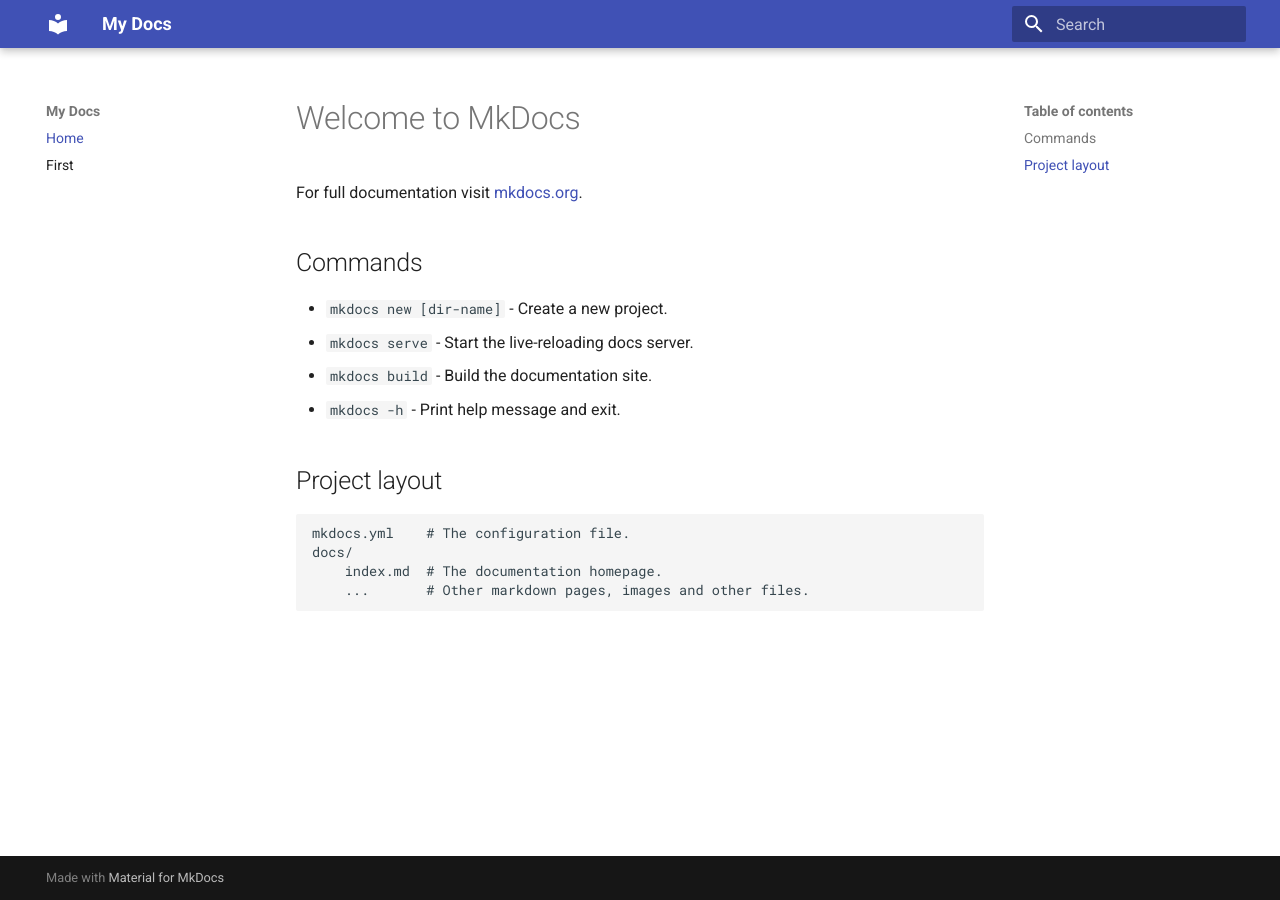
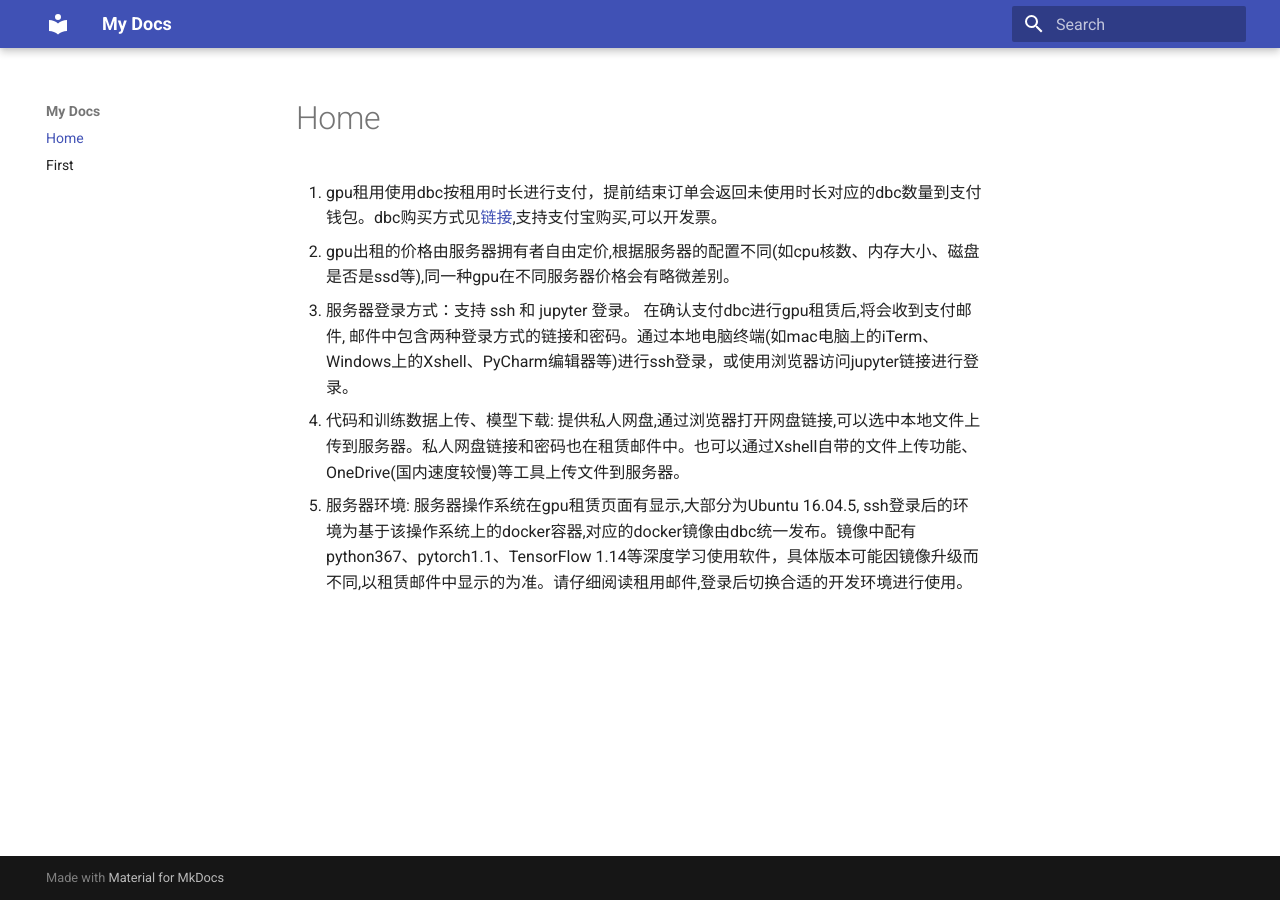
Before and after one commit to TopGPU/wikidoc, an MkDocs documentation site: the page built from docs/index.md, in a window 1280 px wide. Built offline with MkDocs 1.6.1 and Material for MkDocs 9.7.7, drawn with Linux system fonts in a browser that asks for light colours.

Commit message:
添加gpu租用使用信息

```diff
--- a/docs/index.md
+++ b/docs/index.md
@@ -1,17 +1,5 @@
-# Welcome to MkDocs
-
-For full documentation visit [mkdocs.org](https://www.mkdocs.org).
-
-## Commands
-
-* `mkdocs new [dir-name]` - Create a new project.
-* `mkdocs serve` - Start the live-reloading docs server.
-* `mkdocs build` - Build the documentation site.
-* `mkdocs -h` - Print help message and exit.
-
-## Project layout
-
-    mkdocs.yml    # The configuration file.
-    docs/
-        index.md  # The documentation homepage.
-        ...       # Other markdown pages, images and other files.
+1. gpu租用使用dbc按租用时长进行支付，提前结束订单会返回未使用时长对应的dbc数量到支付钱包。dbc购买方式见[链接](https://www.dbchain.ai/howBuy),支持支付宝购买,可以开发票。
+2. gpu出租的价格由服务器拥有者自由定价,根据服务器的配置不同(如cpu核数、内存大小、磁盘是否是ssd等),同一种gpu在不同服务器价格会有略微差别。
+3. 服务器登录方式：支持 ssh 和 jupyter 登录。 在确认支付dbc进行gpu租赁后,将会收到支付邮件, 邮件中包含两种登录方式的链接和密码。通过本地电脑终端(如mac电脑上的iTerm、Windows上的Xshell、PyCharm编辑器等)进行ssh登录，或使用浏览器访问jupyter链接进行登录。
+4. 代码和训练数据上传、模型下载: 提供私人网盘,通过浏览器打开网盘链接,可以选中本地文件上传到服务器。私人网盘链接和密码也在租赁邮件中。也可以通过Xshell自带的文件上传功能、OneDrive(国内速度较慢)等工具上传文件到服务器。
+5. 服务器环境: 服务器操作系统在gpu租赁页面有显示,大部分为Ubuntu 16.04.5, ssh登录后的环境为基于该操作系统上的docker容器,对应的docker镜像由dbc统一发布。镜像中配有python367、pytorch1.1、TensorFlow 1.14等深度学习使用软件，具体版本可能因镜像升级而不同,以租赁邮件中显示的为准。请仔细阅读租用邮件,登录后切换合适的开发环境进行使用。
```
